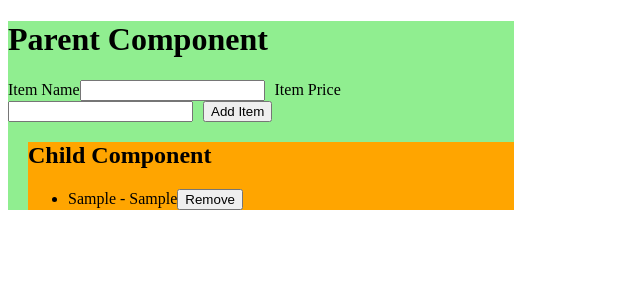
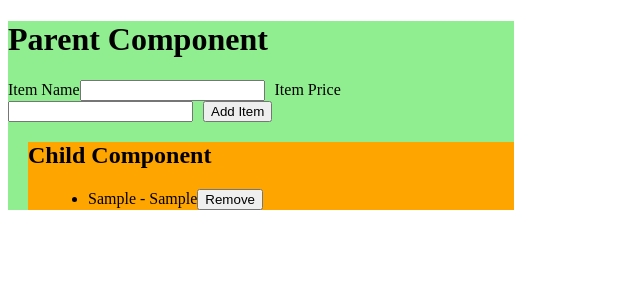
Before and after one commit to acciojob/lift-state-up-4-AmanVerma5, a React app: page / in a window 1280 px wide. Both pictures are taken after typing "Sample", "Sample" into the empty fields and a click on the button "Add Item". Shown: the top 300 px of the page, without its empty margins (0-640 px from the left). Built offline with nearby package versions, Linux system fonts and the light colour scheme.

Commit message:
submitting code-Mon Jul 17 2023 14:02:12 GMT+0530 (India Standard Time)

```diff
--- a/src/components/Child.js
+++ b/src/components/Child.js
@@ -8,8 +8,8 @@ const Child=(prop)=>{
             <ul>
                 {
                     items.map((element,index)=>(
-                        <li key={index}>
-                            <span>{element.name} - {element.price}</span>
+                        <li key={index} className="child li">
+                            <span id="itemName">{element.name} - {element.price}</span>
                             <button onClick={()=>prop.removeItem(index)}>Remove</button>
                         </li>
                     ))
```
